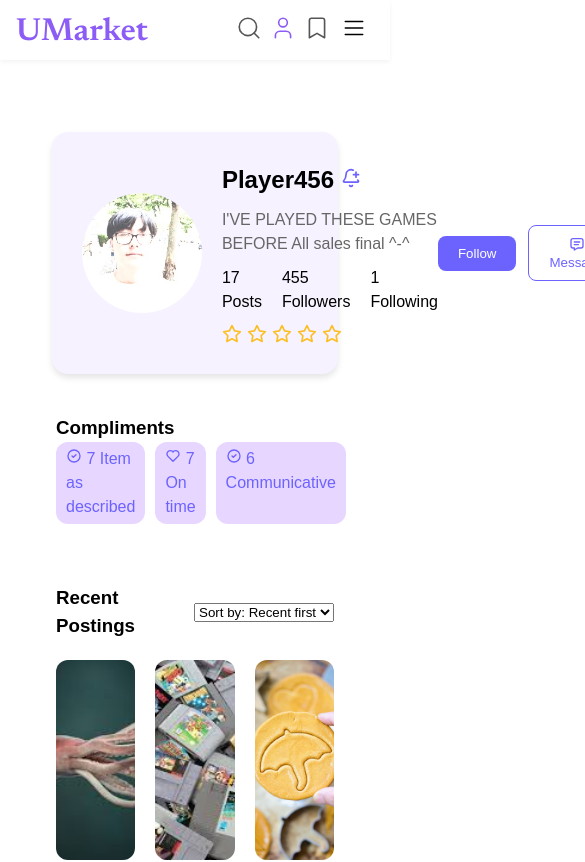
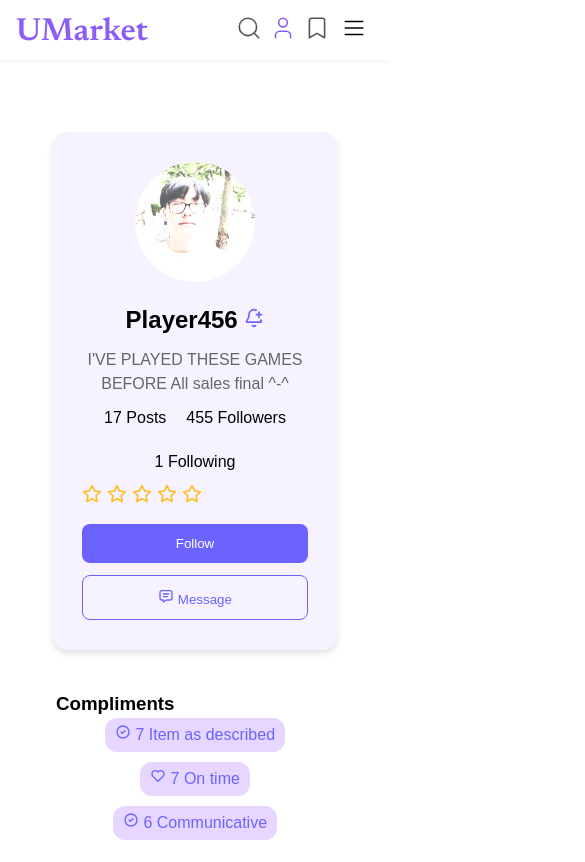
Before and after one commit to TechStartupClub/UMarket, a React (Vite) app in the folder client/: page /profile in a window 390 px wide. Shown: the top 862 px of the page, 585 px wide, since content can reach past the window. Built offline with nearby package versions, Linux system fonts and the light colour scheme.

Commit message:
add mobile optmization

```diff
--- a/client/src/shared/routes/user management/Profile/profile.module.css
+++ b/client/src/shared/routes/user management/Profile/profile.module.css
@@ -130,3 +130,50 @@
   object-fit: cover;
   border-radius: 12px;
 }
+
+@media (max-width: 768px) {
+  .profileDetails {
+    flex-direction: column;
+    align-items: center;
+    gap: 20px;
+  }
+
+  .avatar {
+    margin: 0 auto;
+  }
+
+  .info {
+    text-align: center;
+  }
+
+  .actions {
+    flex-direction: column;
+    width: 100%;
+  }
+
+  .followButton,
+  .messageButton {
+    width: 100%;
+    padding: 12px;
+  }
+
+  .stats {
+    justify-content: center;
+    flex-wrap: wrap;
+  }
+
+  .postingsGrid {
+    grid-template-columns: 1fr; /* Stack posts on mobile */
+  }
+
+  .postingsHeader {
+    flex-direction: column;
+    align-items: flex-start;
+    gap: 10px;
+  }
+
+  .complimentsTags {
+    flex-direction: column;
+    align-items: center;
+  }
+}
```
